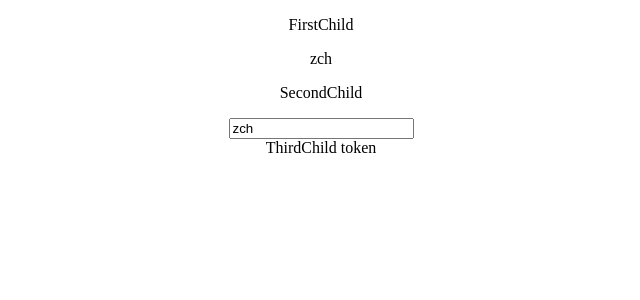
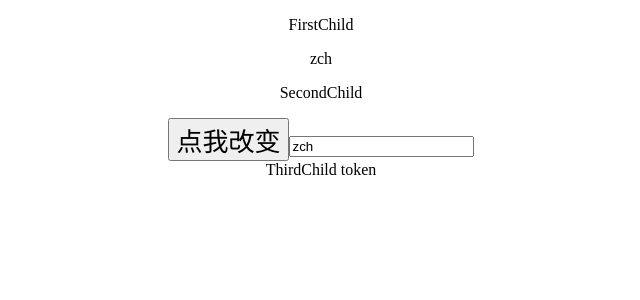
Before and after one commit to zch233/myRedux, a React (Vite) app: page / in a window 1280 px wide. Shown: the top 300 px of the page, without its empty margins (319-959 px from the left). Built offline with nearby package versions, Linux system fonts and the light colour scheme.

Commit message:
feat: support async action

```diff
--- a/src/App.tsx
+++ b/src/App.tsx
@@ -56,10 +56,24 @@ const FirstChild = connectToUser(({userInfo}) => {
   </section>
 })
 
-const SecondChild = connectToUser(({update, userInfo}) => {
+const fetchUser = (dispatch) => {
+  new Promise((resolve) => {
+    setTimeout(() => {
+      resolve('1')
+    }, 3000)
+  }).then(() => {
+    dispatch({type: 'updateUserName',value: 'fetchUser'})
+  })
+}
+
+const SecondChild = connectToUser(({update, userInfo, dispatch}) => {
   console.log('render', 'SecondChild');
   return <section>
     <p>SecondChild</p>
+    <button onClick={() => {
+      // fetchUser(dispatch)
+      dispatch(fetchUser)
+    }}>点我改变</button>
     <input type="text" value={userInfo.name} onChange={(e) => update(e.target.value)}/>
   </section>;
 })
--- a/src/connects/user.ts
+++ b/src/connects/user.ts
@@ -5,7 +5,7 @@ const useStates = (state) => {
 }
 
 const useDispatches = (dispatch) => {
-  return {update: (value) => dispatch({type: 'updateUserName',value})}
+  return {update: (value) => dispatch({type: 'updateUserName',value}), dispatch}
 }
 
 export const connectToUser = connect(useStates, useDispatches)
--- a/src/store/index.tsx
+++ b/src/store/index.tsx
@@ -26,12 +26,20 @@ const store = {
   }
 }
 
+const _dispatch = (action: Action) => {
+  store.setState(reducer(state, action))
+}
+const dispatch = (action) => {
+  if (typeof action === "function") {
+    action(dispatch)
+  } else {
+    _dispatch(action)
+  }
+}
+
 export const connect = (mapStateToProps?:any, mapDispatchToProps?:any) => (Component: FC<{dispatch: any;state: any;}>) => {
   return (props: any) => {
     const [,update] = useState({})
-    const dispatch = (action: Action) => {
-      store.setState(reducer(state, action))
-    }
     const data = mapStateToProps ? mapStateToProps(state) : {state}
     const newDispatch = mapDispatchToProps ? mapDispatchToProps(dispatch) : {dispatch}
     useEffect(() => {
```
